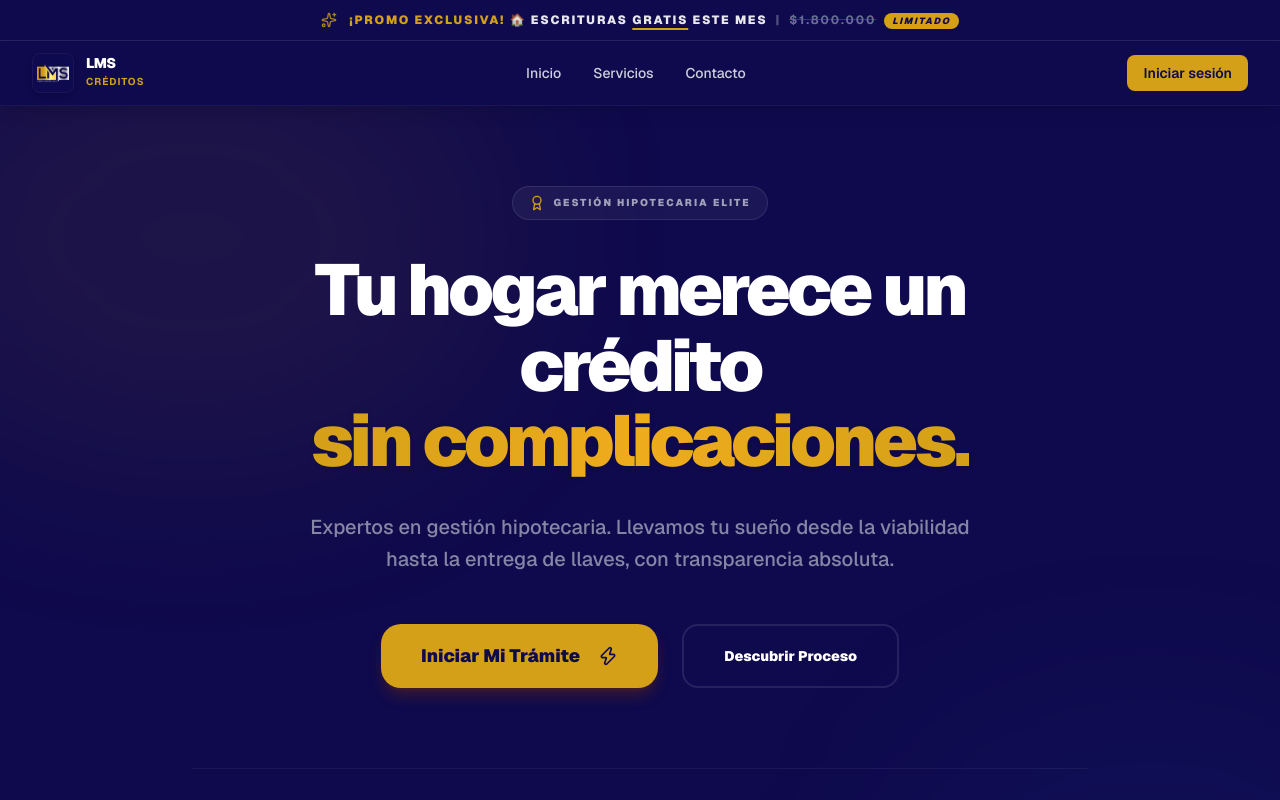
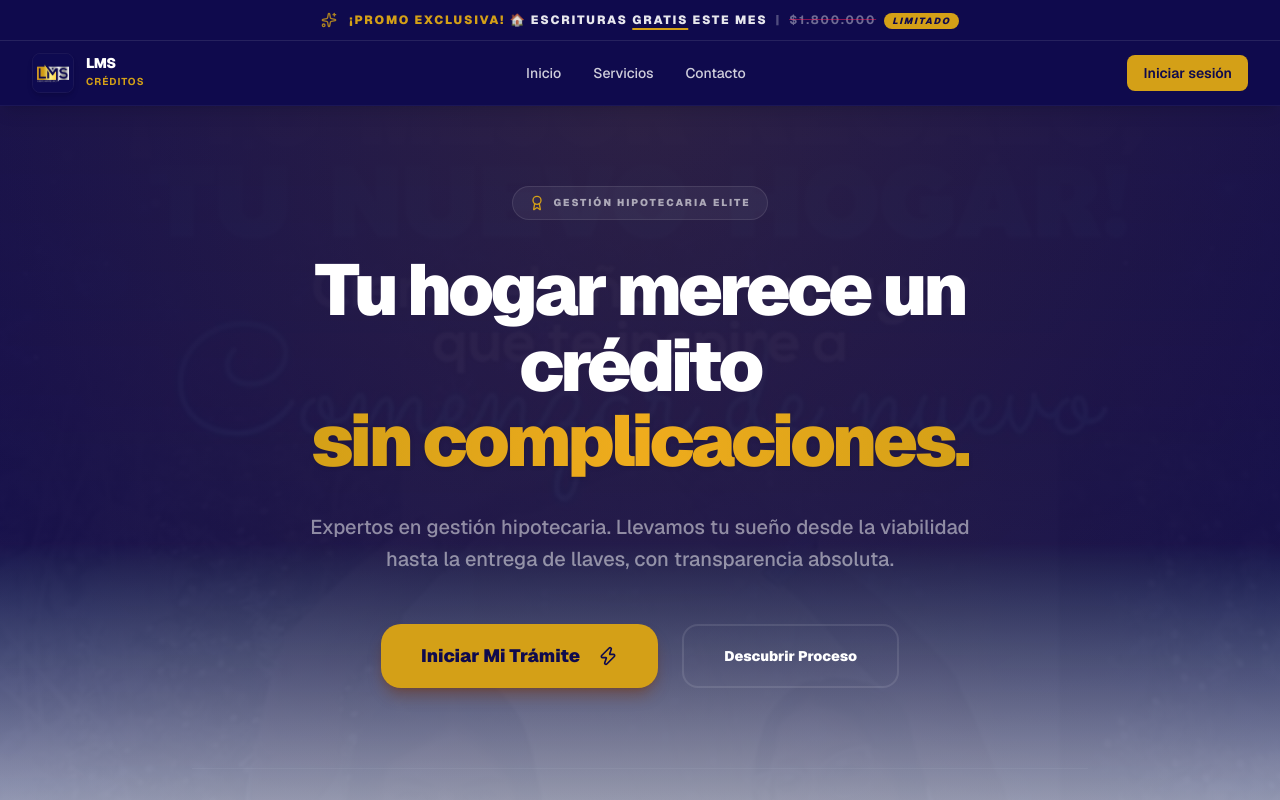
Before and after one commit to yisus0207/lms-creditos, a Next.js app: page / in a window 1280 px wide. Shown: the top 800 px of the page. Built offline with nearby package versions, Linux system fonts and the light colour scheme.

Commit message:
feat: premium hero background in landing page - Phase 44

```diff
--- a/app/(public)/page.tsx
+++ b/app/(public)/page.tsx
@@ -18,10 +18,15 @@ export default function LandingPage() {
     <>
       {/* Hero Overhaul */}
       <section className="relative min-h-[85vh] flex items-center justify-center overflow-hidden bg-[#0F0A4D]">
-        {/* Abstract Background Decoration */}
-        <div className="absolute top-0 left-0 w-full h-full">
-          <div className="absolute top-[-10%] left-[-10%] w-[50%] h-[50%] bg-[#D4A017]/10 rounded-full blur-[120px] animate-pulse" />
-          <div className="absolute bottom-[-10%] right-[-10%] w-[40%] h-[40%] bg-blue-500/5 rounded-full blur-[100px]" />
+        {/* Luxury Background Image with Overlay */}
+        <div className="absolute inset-0 z-0">
+          <img
+            src="/images/hero-bg.jpg"
+            alt="Fondo LMS"
+            className="w-full h-full object-cover opacity-30 mix-blend-overlay"
+          />
+          <div className="absolute inset-0 bg-gradient-to-b from-[#0F0A4D] via-[#0F0A4D]/80 to-[#FDFDFD]" />
+          <div className="absolute top-0 left-0 w-full h-full bg-[radial-gradient(circle_at_50%_0%,rgba(212,160,23,0.15),transparent)]" />
         </div>
 
         <div className="relative z-10 max-w-7xl mx-auto px-6 py-20 flex flex-col items-center text-center">
```
Also changed, not shown: public/images/hero-bg.jpg (added), recursos/logos/Foto_fondo_pagina.jpg (added).
